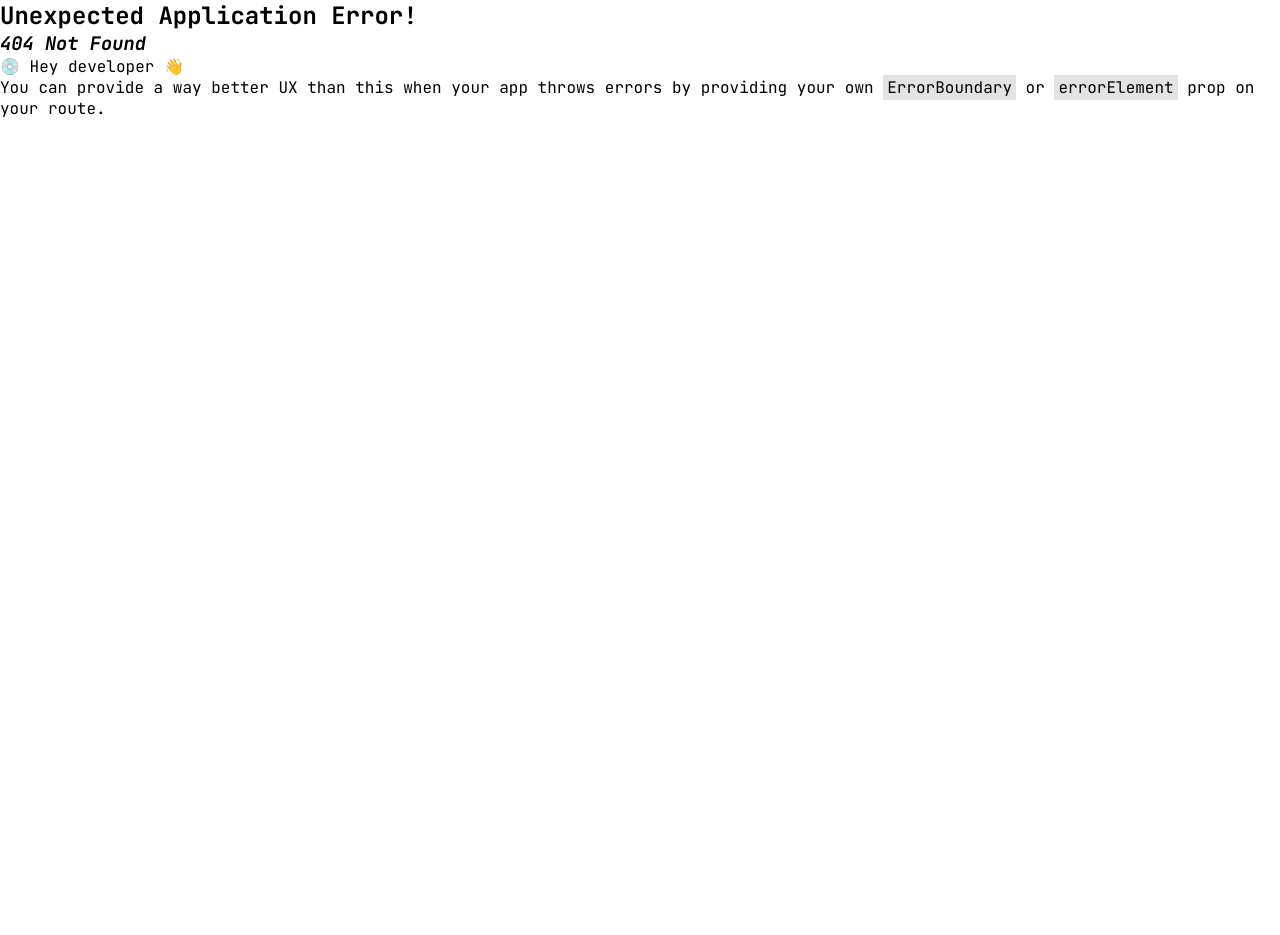
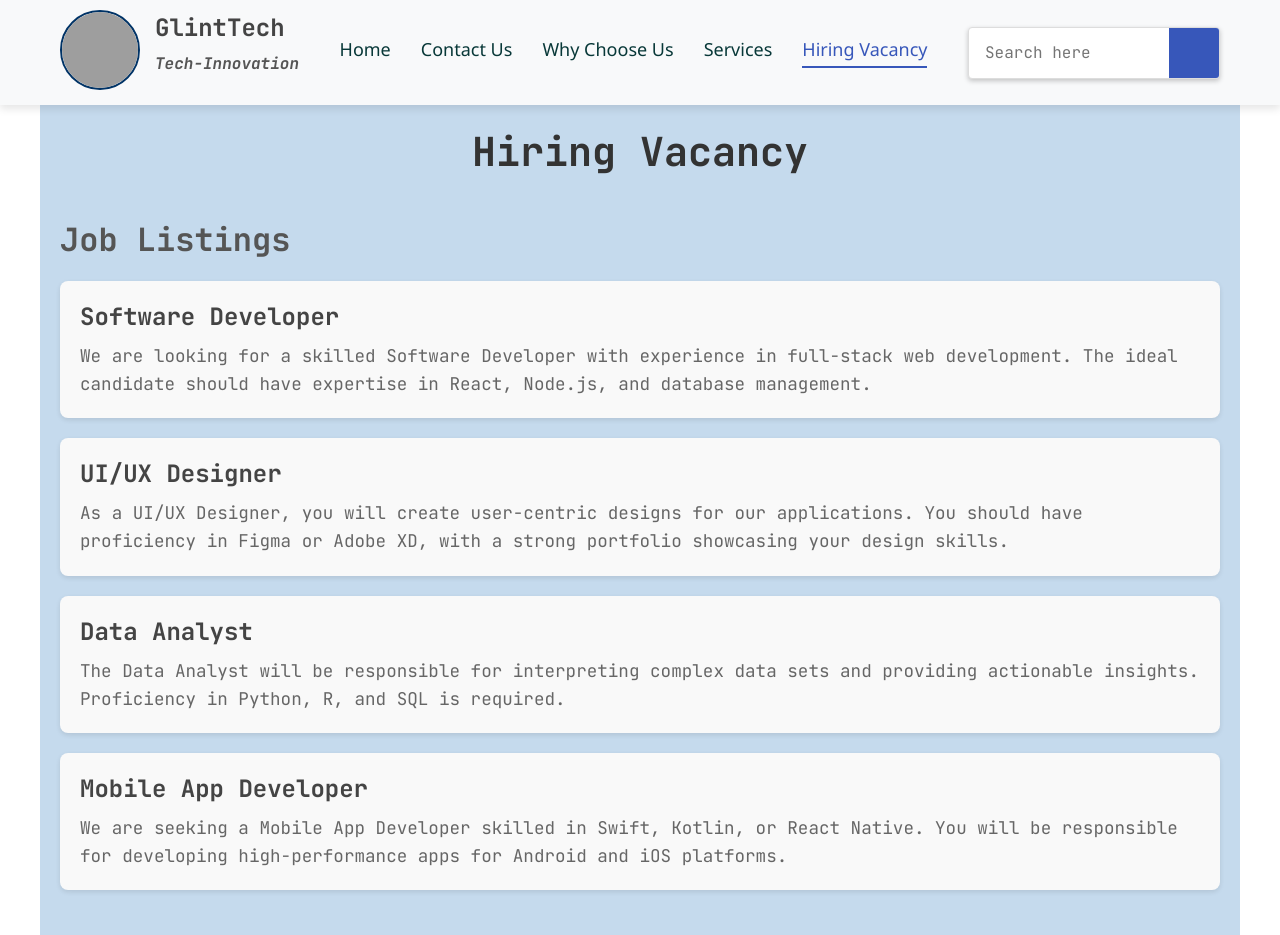
Before and after one commit to mujeebullahkalhoro/software-company-website, a React (Vite) app: page /vacancy in a window 1280 px wide. Before the commit this address had no page. Shown: the top 935 px of the page. Before the commit the page ends 800 px from the top, so only its background shows below. Built offline with nearby package versions, Linux system fonts and the light colour scheme; grey boxes are pictures that could not be loaded.

Commit message:
project components are completed

```diff
--- a/src/components/Footer.jsx
+++ b/src/components/Footer.jsx
@@ -1,4 +1,5 @@
 import "./Footer.css";
+import { NavLink } from "react-router-dom";
 import { FontAwesomeIcon } from "@fortawesome/react-fontawesome";
 import { faPhone, faEnvelope } from "@fortawesome/free-solid-svg-icons";
 import {
@@ -13,7 +14,7 @@ export default function Footer() {
   return (
     <div className="footer-containner">
       <div className="text-box">
-        <h1 className="color-white">UTOUCH</h1>
+        <h1 className="color-white">Glint</h1>
         <p className="width color">
           Lorem ipsum dolor sit amet consectetur adipisicing elit. Placeat
           ducimus iure sequi ut cumque? Veritatis debitis, magnam et dolore,
@@ -21,7 +22,7 @@ export default function Footer() {
           totam.
         </p>
         <p className="color-white">
-          <b>LEARN MORE ABOUT UTOUCH</b>
+          <b>LEARN MORE ABOUT Glint</b>
         </p>
       </div>
       <div className="links-box">
@@ -30,12 +31,10 @@ export default function Footer() {
           <h2 className="color-white">Links</h2>
         </div>
         <div className="links color">
-          <a href="#">Home</a>
-          <a href="#">Company</a>
-          <a href="#">Products</a>
-          <a href="#">Events</a>
-          <a href="#">Pricing</a>
-          <a href="#">News</a>
+        <NavLink to="/">Home</NavLink>
+          <NavLink to="/services">Services</NavLink>
+          <NavLink to="/choose">Why Choose Us</NavLink>
+          <NavLink to="/vacancy">Hiring Vacancy</NavLink>
         </div>
       </div>
       <div className="contactus-box">
--- /dev/null
+++ b/src/pages/Hiring.css
@@ -0,0 +1,67 @@
+.hiring-container {
+  max-width: 1200px;
+  margin: 0 auto;
+  padding: 20px;
+  font-family: Arial, sans-serif;
+  background-color: rgb(197, 218, 237);
+}
+
+h1 {
+  text-align: center;
+  margin-bottom: 40px;
+  font-size: 2.5rem;
+  color: #333;
+}
+
+section {
+  margin-bottom: 40px;
+}
+
+h2 {
+  font-size: 2rem;
+  margin-bottom: 20px;
+  color: #555;
+}
+
+.job-item {
+  background-color: #f9f9f9;
+  padding: 20px;
+  margin-bottom: 20px;
+  border-radius: 8px;
+  box-shadow: 0 2px 5px rgba(0, 0, 0, 0.1);
+}
+
+h3 {
+  font-size: 1.5rem;
+  margin-bottom: 10px;
+  color: #444;
+}
+
+ul {
+  list-style: none;
+  padding: 0;
+}
+
+li {
+  font-size: 1.1rem;
+  margin-bottom: 10px;
+}
+
+a {
+  color: #007bff;
+  text-decoration: none;
+}
+
+a:hover {
+  text-decoration: underline;
+}
+
+p {
+  font-size: 1.1rem;
+  color: #666;
+  line-height: 1.6;
+}
+
+strong {
+  color: #333;
+}
--- /dev/null
+++ b/src/pages/Hiring.jsx
@@ -0,0 +1,77 @@
+
+import './Hiring.css';
+
+const HiringVacancyPage = () => {
+  return (
+    <div className="hiring-container">
+      <h1>Hiring Vacancy</h1>
+
+      {/* Job Listings Section */}
+      <section className="job-listings">
+        <h2>Job Listings</h2>
+        <div className="job-item">
+          <h3>Software Developer</h3>
+          <p>
+            We are looking for a skilled Software Developer with experience in full-stack web development. The ideal candidate should have expertise in React, Node.js, and database management.
+          </p>
+        </div>
+        <div className="job-item">
+          <h3>UI/UX Designer</h3>
+          <p>
+            As a UI/UX Designer, you will create user-centric designs for our applications. You should have proficiency in Figma or Adobe XD, with a strong portfolio showcasing your design skills.
+          </p>
+        </div>
+        <div className="job-item">
+          <h3>Data Analyst</h3>
+          <p>
+            The Data Analyst will be responsible for interpreting complex data sets and providing actionable insights. Proficiency in Python, R, and SQL is required.
+          </p>
+        </div>
+        <div className="job-item">
+          <h3>Mobile App Developer</h3>
+          <p>
+            We are seeking a Mobile App Developer skilled in Swift, Kotlin, or React Native. You will be responsible for developing high-performance apps for Android and iOS platforms.
+          </p>
+        </div>
+      </section>
+
+      {/* Application Links Section */}
+      <section className="application-links">
+        <h2>Application Links</h2>
+        <ul>
+          <li><a href="#apply-software-developer">Software Developer Job Description and Application</a></li>
+          <li><a href="#apply-ui-ux-designer">UI/UX Designer Job Description and Application</a></li>
+          <li><a href="#apply-data-analyst">Data Analyst Job Description and Application</a></li>
+          <li><a href="#apply-mobile-developer">Mobile App Developer Job Description and Application</a></li>
+        </ul>
+      </section>
+
+      {/* Employee Benefits Section */}
+      <section className="employee-benefits">
+        <h2>Employee Benefits</h2>
+        <ul>
+          <li><strong>Health and Wellness:</strong> Comprehensive medical, dental, and vision coverage.</li>
+          <li><strong>Retirement Plans:</strong> Competitive 401(k) with company match.</li>
+          <li><strong>Professional Development:</strong> Continuous learning opportunities through workshops and courses.</li>
+          <li><strong>Flexible Work Environment:</strong> Options for remote work and flexible schedules.</li>
+          <li><strong>Paid Time Off:</strong> Generous vacation and personal days, as well as paid holidays.</li>
+          <li><strong>Employee Recognition:</strong> Regular rewards and recognition programs for outstanding work.</li>
+        </ul>
+      </section>
+
+      {/* Company Culture Section */}
+      <section className="company-culture">
+        <h2>Company Culture</h2>
+        <p>
+          We believe in fostering a collaborative, inclusive, and innovative work environment. At <strong>[Your Company Name]</strong>, we encourage creativity, support professional growth, and value work-life balance.
+          Our diverse team thrives on open communication, mutual respect, and a shared passion for technology.
+        </p>
+        <p>
+          We host regular team-building activities, provide spaces for employees to share ideas, work autonomously, and make a meaningful impact.
+        </p>
+      </section>
+    </div>
+  );
+};
+
+export default HiringVacancyPage;
--- a/src/router/routes.jsx
+++ b/src/router/routes.jsx
@@ -2,6 +2,7 @@ import { createBrowserRouter } from "react-router-dom";
 import Layout from "../layouts/Layout";
 import WhyChooseUs from "../pages/WhyChooseUs";
 import Services from "../pages/Services";
+import Hiring from "../pages/Hiring";
 const router=createBrowserRouter([
 
     {
@@ -16,6 +17,11 @@ const router=createBrowserRouter([
             path:'/services',
             element:<Services/>
         }
+        ,
+        {
+            path:'/vacancy',
+            element:<Hiring/>
+        }
     ]
     }
 
```
Also changed, not shown: src/components/base-components/Input.jsx (added, +8 -0 lines), src/components/base-components/Input.css (added).
